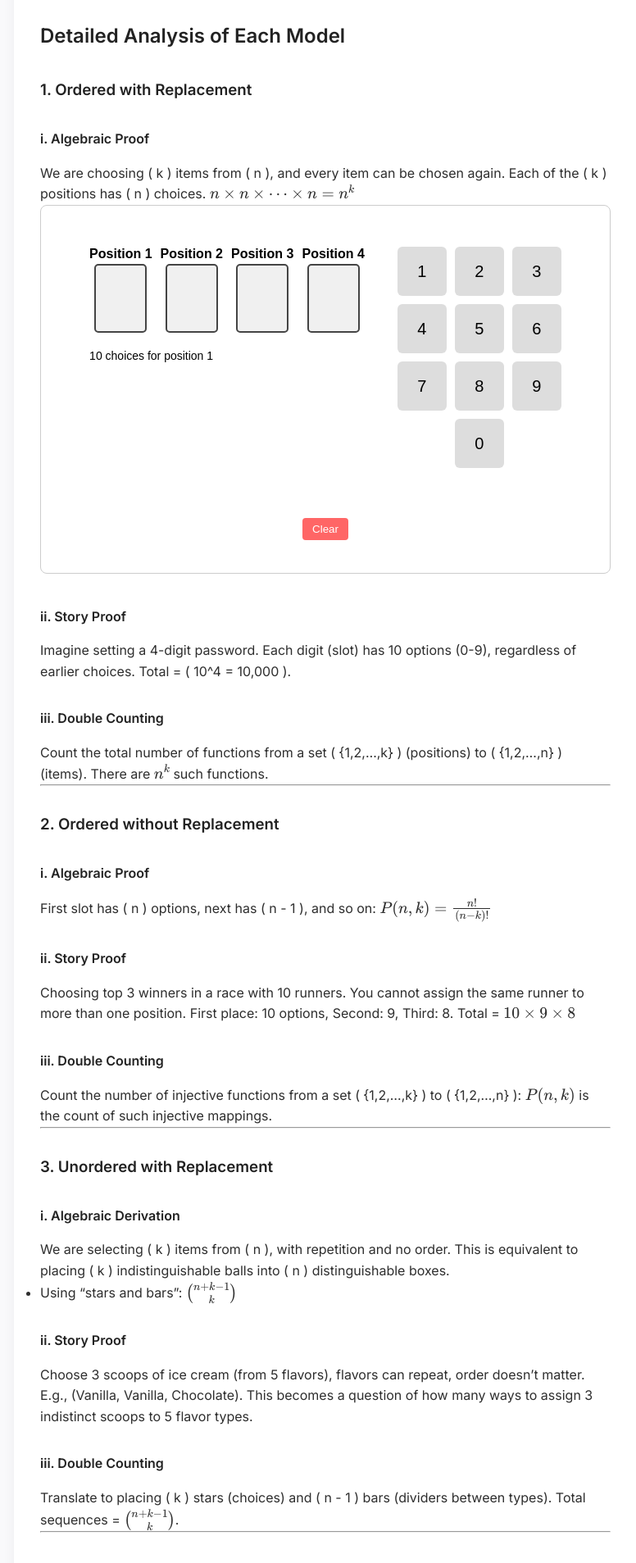
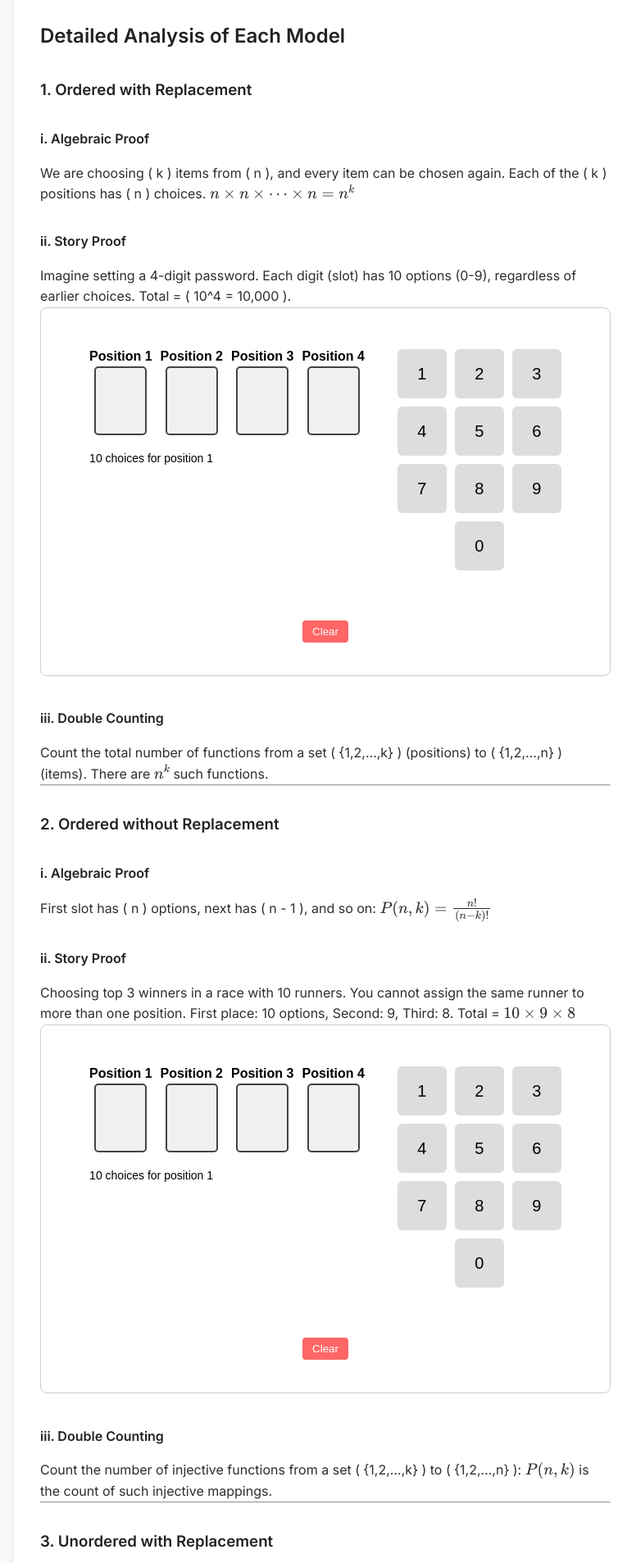
Before and after one commit to 21f3002975/21f3002975.github.io, a Jekyll site: the page built from index.md, in a window 1280 px wide. Shown: the part 3000-4907 px from the top of the page at 82% size, without its empty margins (307-1083 px from the left). Built offline with Jekyll 4.4.1, drawn with Linux system fonts in a browser that asks for light colours; nearby versions of some CDN libraries.

Commit message:
all visualizations

```diff
--- a/index.md
+++ b/index.md
@@ -114,11 +114,12 @@ Where:
 We are choosing \( k \) items from \( n \), and every item can be chosen again.
 Each of the \( k \) positions has \( n \) choices.
 $$ n \times n \times \cdots \times n = n^k $$
-<iframe src="/visualizations/ordered-replacement.html" width="100%" height="450" style="border: 1px solid #ccc; border-radius: 8px;"></iframe>
 
 
 #### ii. Story Proof
 Imagine setting a 4-digit password. Each digit (slot) has 10 options (0-9), regardless of earlier choices. Total = \( 10^4 = 10,000 \).
+
+<iframe src="/visualizations/ordered-replacement.html" width="100%" height="450" style="border: 1px solid #ccc; border-radius: 8px;"></iframe>
 
 #### iii. Double Counting
 Count the total number of functions from a set \( \{1,2,...,k\} \) (positions) to \( \{1,2,...,n\} \) (items). There are $$ n^k $$ such functions.
@@ -133,6 +134,9 @@ $$ P(n, k) = \frac{n!}{(n - k)!} $$
 Choosing top 3 winners in a race with 10 runners. You cannot assign the same runner to more than one position.
 First place: 10 options, Second: 9, Third: 8. Total = $$ 10 \times 9 \times 8 $$
 
+<iframe src="/visualizations/ordered-no-replacement.html" width="100%" height="450" style="border: 1px solid #ccc; border-radius: 8px;"></iframe>
+
+
 #### iii. Double Counting
 Count the number of injective functions from a set \( \{1,2,...,k\} \) to \( \{1,2,...,n\} \):
 $$ P(n, k) $$ is the count of such injective mappings.
@@ -141,6 +145,7 @@ $$ P(n, k) $$ is the count of such injective mappings.
 
 ### 3. **Unordered with Replacement**
 #### i. Algebraic Derivation
+
 We are selecting \( k \) items from \( n \), with repetition and no order. This is equivalent to placing \( k \) indistinguishable balls into \( n \) distinguishable boxes.
 - Using "stars and bars":
 $$ \binom{n + k - 1}{k} $$
@@ -148,6 +153,8 @@ $$ \binom{n + k - 1}{k} $$
 #### ii. Story Proof
 Choose 3 scoops of ice cream (from 5 flavors), flavors can repeat, order doesn’t matter. E.g., (Vanilla, Vanilla, Chocolate).
 This becomes a question of how many ways to assign 3 indistinct scoops to 5 flavor types.
+
+<iframe src="/visualizations/unordered-replacement.html" width="100%" height="450" style="border: 1px solid #ccc; border-radius: 8px;"></iframe>
 
 #### iii. Double Counting
 Translate to placing \( k \) stars (choices) and \( n - 1 \) bars (dividers between types).
@@ -164,6 +171,8 @@ $$ \binom{n}{k} = \frac{n!}{k!(n-k)!} $$
 #### ii. Story Proof
 Forming a committee of 3 people from a group of 10. The group members have no roles or ranks.
 
+<iframe src="/visualizations/unordered-no-replacement.html" width="100%" height="450" style="border: 1px solid #ccc; border-radius: 8px;"></iframe>
+
 #### iii. Double Counting
 Count permutations first: $$\frac{n!}{(n-k)!} $$, then divide by $$ k! $$ to account for ordering: $$ \text{Permutations} \div \text{orderings} = \frac{n!}{k!(n-k)!} $$
 
--- /dev/null
+++ b/visualizations/ordered-no-replacement.html
@@ -0,0 +1,219 @@
+<!DOCTYPE html>
+<html lang="en">
+<head>
+  <meta charset="UTF-8">
+  <title>Unique Digit Keypad</title>
+  <style>
+    body {
+      font-family: sans-serif;
+      display: flex;
+      justify-content: center;
+      margin-top: 50px;
+    }
+
+    .container {
+      display: flex;
+      gap: 40px;
+    }
+
+    .boxes {
+      display: flex;
+      flex-direction: column;
+      gap: 20px;
+      align-items: flex-start;
+    }
+
+    .box-row {
+      display: flex;
+      gap: 10px;
+    }
+
+    .box-container {
+      display: flex;
+      flex-direction: column;
+      align-items: center;
+    }
+
+    .label {
+      font-weight: bold;
+      margin-bottom: 3px;
+    }
+
+    .box {
+      width: 60px;
+      height: 80px;
+      display: flex;
+      justify-content: center;
+      align-items: center;
+      font-size: 28px;
+      border: 2px solid #444;
+      border-radius: 5px;
+      background: #f0f0f0;
+    }
+
+    .explanation {
+      max-width: 300px;
+      font-size: 14px;
+    }
+
+    .explanation i {
+      display: block;
+      margin-top: 2px;
+    }
+
+    .keypad {
+      display: grid;
+      grid-template-columns: repeat(3, 60px);
+      grid-template-rows: repeat(4, 60px);
+      gap: 10px;
+      justify-content: center;
+    }
+
+    .key {
+      width: 60px;
+      height: 60px;
+      font-size: 20px;
+      background-color: #ddd;
+      border: none;
+      border-radius: 6px;
+      cursor: pointer;
+    }
+
+    .key:disabled {
+      background-color: #999;
+      cursor: not-allowed;
+    }
+
+    .spacer {
+      visibility: hidden;
+    }
+
+    .actions {
+      position: absolute;
+      bottom: 40px;
+    }
+
+    .clear {
+      background-color: #f66;
+      color: white;
+      padding: 6px 12px;
+      border: none;
+      border-radius: 4px;
+      cursor: pointer;
+    }
+
+    .clear:hover {
+      background-color: #d44;
+    }
+  </style>
+</head>
+<body>
+
+  <div class="container">
+    <div class="boxes">
+      <div class="box-row" id="boxes">
+        <div class="box-container">
+          <div class="label">Position 1</div>
+          <div class="box"></div>
+        </div>
+        <div class="box-container">
+          <div class="label">Position 2</div>
+          <div class="box"></div>
+        </div>
+        <div class="box-container">
+          <div class="label">Position 3</div>
+          <div class="box"></div>
+        </div>
+        <div class="box-container">
+          <div class="label">Position 4</div>
+          <div class="box"></div>
+        </div>
+      </div>
+
+      <div class="explanation" id="explanation">
+        10 choices for position 1
+      </div>
+    </div>
+
+    <div class="keypad" id="keypad">
+      <!-- Digit buttons populated via JS -->
+    </div>
+  </div>
+
+  <div class="actions">
+    <button class="clear" onclick="clearBoxes()">Clear</button>
+  </div>
+
+  <script>
+    const boxes = document.querySelectorAll('.box');
+    const explanation = document.getElementById('explanation');
+    const keypad = document.getElementById('keypad');
+    let filled = 0;
+    const usedDigits = new Set();
+
+    const layout = [
+      "1", "2", "3",
+      "4", "5", "6",
+      "7", "8", "9",
+      "",  "0", ""
+    ];
+
+    const buttonMap = {}; // Map digit to button for disabling/enabling
+
+    layout.forEach(char => {
+      const btn = document.createElement("button");
+      if (char === "") {
+        btn.className = "spacer";
+      } else {
+        btn.textContent = char;
+        btn.className = "key";
+        btn.onclick = () => addDigit(char, btn);
+        buttonMap[char] = btn;
+      }
+      keypad.appendChild(btn);
+    });
+
+    function addDigit(digit, button) {
+      if (filled >= 4 || usedDigits.has(digit)) return;
+
+      boxes[filled].textContent = digit;
+      usedDigits.add(digit);
+      button.disabled = true;
+      filled++;
+
+      if (filled < 4) {
+        updateExplanation();
+      }
+    }
+
+    function updateExplanation() {
+      const choices = 10 - filled;
+      const pos = filled + 1;
+
+      let text = `${choices} choices for position ${pos}`;
+      let italics = "";
+
+      for (let i = filled; i >= 1; i--) {
+        italics += `<i>for each of the ${11-i} choices in position ${i}</i>`;
+      }
+
+      const multipliers = Array.from({ length: pos }, (_, i) => 10 - i);
+      const total = multipliers.reduce((a, b) => a * b, 1);
+      italics += `<i>=${multipliers.join(" * ")} = ${total} possible choices</i>`;
+
+      explanation.innerHTML = `${text}${italics}`;
+    }
+
+    function clearBoxes() {
+      boxes.forEach(box => box.textContent = "");
+      filled = 0;
+      usedDigits.clear();
+      for (let digit in buttonMap) {
+        buttonMap[digit].disabled = false;
+      }
+      explanation.innerHTML = "10 choices for position 1";
+    }
+  </script>
+
+</body>
+</html>
--- /dev/null
+++ b/visualizations/unordered-no-replacement.html
@@ -0,0 +1,208 @@
+<!DOCTYPE html>
+<html lang="en">
+<head>
+  <meta charset="UTF-8">
+  <title>3-Digit Arrangements</title>
+  <style>
+    body {
+      font-family: sans-serif;
+      display: flex;
+      justify-content: center;
+      margin-top: 50px;
+    }
+
+    .container {
+      display: flex;
+      gap: 40px;
+    }
+
+    .boxes {
+      display: flex;
+      flex-direction: column;
+      gap: 20px;
+      align-items: flex-start;
+    }
+
+    .box-row {
+      display: flex;
+      gap: 10px;
+    }
+
+    .box-container {
+      display: flex;
+      flex-direction: column;
+      align-items: center;
+    }
+
+    .label {
+      font-weight: bold;
+      margin-bottom: 3px;
+    }
+
+    .box {
+      width: 60px;
+      height: 80px;
+      display: flex;
+      justify-content: center;
+      align-items: center;
+      font-size: 28px;
+      border: 2px solid #444;
+      border-radius: 5px;
+      background: #f0f0f0;
+    }
+
+    .explanation {
+      max-width: 300px;
+      font-size: 14px;
+    }
+
+    .explanation i {
+      display: block;
+      margin-top: 2px;
+    }
+
+    .keypad {
+      display: grid;
+      grid-template-columns: repeat(3, 60px);
+      grid-template-rows: repeat(1, 60px);
+      gap: 10px;
+      justify-content: center;
+    }
+
+    .key {
+      width: 60px;
+      height: 60px;
+      font-size: 20px;
+      background-color: #ddd;
+      border: none;
+      border-radius: 6px;
+      cursor: pointer;
+    }
+
+    .key:disabled {
+      background-color: #999;
+      cursor: not-allowed;
+    }
+
+    .actions {
+      position: absolute;
+      bottom: 40px;
+    }
+
+    .clear {
+      background-color: #f66;
+      color: white;
+      padding: 6px 12px;
+      border: none;
+      border-radius: 4px;
+      cursor: pointer;
+    }
+
+    .clear:hover {
+      background-color: #d44;
+    }
+  </style>
+</head>
+<body>
+
+  <div class="container">
+    <div class="boxes">
+      <div class="box-row" id="boxes">
+        <div class="box-container">
+          <div class="label">Position 1</div>
+          <div class="box"></div>
+        </div>
+        <div class="box-container">
+          <div class="label">Position 2</div>
+          <div class="box"></div>
+        </div>
+        <div class="box-container">
+          <div class="label">Position 3</div>
+          <div class="box"></div>
+        </div>
+      </div>
+
+      <div class="explanation" id="explanation">
+        3 choices for position 1
+      </div>
+    </div>
+
+    <div class="keypad" id="keypad">
+      <!-- Buttons added via JS -->
+    </div>
+  </div>
+
+  <div class="actions">
+    <button class="clear" onclick="clearBoxes()">Clear</button>
+  </div>
+
+  <script>
+    const boxes = document.querySelectorAll('.box');
+    const explanation = document.getElementById('explanation');
+    const keypad = document.getElementById('keypad');
+    let filled = 0;
+    const usedDigits = new Set();
+    const availableDigits = ["A", "B", "C"]; // <-- Customize here
+    const buttonMap = {};
+
+    // Create buttons
+    availableDigits.forEach(d => {
+      const btn = document.createElement("button");
+      btn.textContent = d;
+      btn.className = "key";
+      btn.onclick = () => addDigit(d, btn);
+      keypad.appendChild(btn);
+      buttonMap[d] = btn;
+    });
+
+    function addDigit(digit, button) {
+      if (filled >= 3 || usedDigits.has(digit)) return;
+
+      boxes[filled].textContent = digit;
+      usedDigits.add(digit);
+      button.disabled = true;
+      filled++;
+
+      if (filled < 3) {
+        updateExplanation();
+      } else {
+        updateFinalExplanation();
+      }
+    }
+
+    function updateExplanation() {
+      const remaining = 3 - filled;
+      const pos = filled + 1;
+
+      let text = `${remaining} choices for position ${pos}`;
+      let italics = "";
+
+      for (let i = filled; i >= 1; i--) {
+        italics += `<i>for each of the ${4-i} choices in position ${i}</i>`;
+      }
+
+      explanation.innerHTML = `${text}${italics}`;
+    }
+
+    function updateFinalExplanation() {
+      let italics = "";
+      for (let i = filled; i >= 1; i--) {
+        italics += `<i>for each of the ${3-i} choices in position ${i}</i>`;
+      }
+      italics += `<i>= 3 × 2 × 1 = 6 possible arrangements of these 3 letters</i>`;
+      explanation.innerHTML = `1 choice for position 3${italics}`;
+    }
+
+    function clearBoxes() {
+      boxes.forEach(box => box.textContent = "");
+      filled = 0;
+      usedDigits.clear();
+      for (let digit in buttonMap) {
+        buttonMap[digit].disabled = false;
+      }
+      explanation.innerHTML = `3 choices for position 1`;
+    }
+  </script>
+
+</body>
+</html>
--- /dev/null
+++ b/visualizations/unordered-replacement.html
@@ -0,0 +1,265 @@
+<!DOCTYPE html>
+<html lang="en">
+<head>
+  <meta charset="UTF-8" />
+  <title>Stars and Bars Demo</title>
+  <style>
+    body {
+      font-family: sans-serif;
+      display: flex;
+      flex-direction: column;
+      align-items: center;
+      padding: 20px;
+    }
+    .hidden {
+      display: none;
+    }
+    .instructions {
+        margin-top: 10px;
+        font-size: 14px;
+    }
+    #input-section {
+      margin-bottom: 20px;
+    }
+    .shape-box {
+      border: 2px solid #ccc;
+      padding: 0px 10px;
+      border-radius: 10px;
+      background-color: #f9f9f9;
+      margin-top: 10px;
+      display: inline-block;
+    }
+    .shape-container {
+      display: flex;
+      gap: 0px;
+      flex-wrap: wrap;
+      justify-content: center;
+      margin-top: 0px;
+    }
+    .shape {
+      width: 40px;
+      height: 60px;
+      display: flex;
+      align-items: center;
+      justify-content: center;
+      position: relative;
+      cursor: pointer;
+    }
+    .star {
+      font-size: 24px;
+      color: lightgrey;
+      transition: color 0.3s;
+    }
+    .bar {
+      width: 6px;
+      height: 40px;
+      background-color: lightgrey;
+      position: absolute;
+      transition: background-color 0.3s;
+    }
+    .selected-bar {
+      background-color: blue !important;
+    }
+    .highlighted-star {
+      color: gold !important;
+    }
+    .counter {
+      margin-top: 10px;
+      font-weight: bold;
+    }
+    .note {
+      font-style: italic;
+      margin-top: 10px;
+    }
+    button {
+      margin-top: 10px;
+    }
+    input::-webkit-outer-spin-button,
+    input::-webkit-inner-spin-button {
+      -webkit-appearance: none;
+      margin: 0;
+    }
+    input[type=number] {
+      -moz-appearance: textfield;
+    }
+  </style>
+</head>
+<body>
+  <h2>Stars and bars demo</h2>
+  <div id="input-section">
+    <label>Number of Stars (max 9):
+      <input type="number" id="star-count" min="1" max="9" maxlength="1" style="appearance: textfield;" />
+    </label><br />
+    <label>Number of Groups (max 9):
+      <input type="number" id="group-count" min="1" max="9" maxlength="1" style="appearance: textfield;" />
+    </label><br />
+    <button onclick="startDemo()">Generate demo</button>
+  </div>
+
+  <div id="demo-section" class="hidden">
+    <div class="counter" id="counter"></div>
+    <div class="note">Note: number of bars (partitions) is 1 less than the number of groups.</div>
+    <div class="instructions"><i>(Click to place bars)</i></div>
+    <div class="shape-box">
+      <div class="shape-container" id="shape-container"></div>
+    </div>
+    <div id="step-messages" style="margin-top: 15px;"></div>
+    <button onclick="resetDemo()">Reset</button>
+  </div>
+
+  <script>
+    let barClicks = 0;
+    let maxBars = 0;
+    let starCount = 0;
+    let groupCount = 0;
+
+    function startDemo() {
+      starCount = parseInt(document.getElementById('star-count').value);
+      groupCount = parseInt(document.getElementById('group-count').value);
+
+      if (isNaN(starCount) || isNaN(groupCount) || starCount > 9 || groupCount > 9 || starCount < 1 || groupCount < 1) {
+        alert('Please enter valid numbers between 1 and 9.');
+        return;
+      }
+
+      document.getElementById('input-section').classList.add('hidden');
+      document.getElementById('demo-section').classList.remove('hidden');
+
+      const totalShapes = starCount + groupCount - 1;
+      maxBars = groupCount - 1;
+      barClicks = 0;
+
+      updateCounter();
+      updateStepMessages();
+
+      const container = document.getElementById('shape-container');
+      container.innerHTML = '';
+
+      for (let i = 0; i < totalShapes; i++) {
+        const shape = document.createElement('div');
+        shape.classList.add('shape');
+
+        const star = document.createElement('span');
+        star.classList.add('star');
+        star.innerHTML = '★';
+
+        const bar = document.createElement('div');
+        bar.classList.add('bar');
+
+        shape.appendChild(star);
+        shape.appendChild(bar);
+
+        shape.addEventListener('click', () => handleClick(shape));
+
+        container.appendChild(shape);
+      }
+    }
+
+    function handleClick(shape) {
+      const bar = shape.querySelector('.bar');
+      const star = shape.querySelector('.star');
+
+      if (bar.classList.contains('selected-bar') || !bar || !star) return;
+
+      if (barClicks < maxBars) {
+        bar.classList.add('selected-bar');
+        star.style.display = 'none';
+        barClicks++;
+        updateStepMessages();
+        updateCounter();
+      }
+
+      if (barClicks === maxBars) {
+        document.querySelectorAll('.shape').forEach(s => {
+          const bar = s.querySelector('.bar');
+          const star = s.querySelector('.star');
+          if (!bar.classList.contains('selected-bar')) {
+            bar.style.display = 'none';
+            star.classList.add('highlighted-star');
+          }
+        });
+      }
+    }
+
+    function updateCounter() {
+      const counter = document.getElementById('counter');
+      counter.textContent = `Total Stars: ${starCount}, Total Bars: ${groupCount - 1}, Remaining Bars: ${maxBars - barClicks}`;
+    }
+
+    function factorial(n) {
+        if (n < 0) return undefined; // optional error handling
+        let result = 1;
+        for (let i = 2; i <= n; i++) {
+            result *= i;
+        }
+        return result;
+    }
+
+
+    function updateStepMessages() {
+      const messageBox = document.getElementById('step-messages');
+      const totalPositions = starCount + groupCount - 1;
+      const messages = [];
+      let product = 0;
+      let loopStart = barClicks - 1
+
+      const currentBarNumber = Math.min(barClicks + 1, maxBars);
+      const choicesForCurrentBar = totalPositions - barClicks;
+
+      if (barClicks < maxBars) {
+        messages.push(`${choicesForCurrentBar} choices for bar ${currentBarNumber}`);
+      } else {
+        // When all bars placed, show choices for last bar
+        messages.push(`${totalPositions - maxBars + 1} choices for bar ${maxBars}`);
+        loopStart = barClicks - 2
+      }
+
+      // Show previous bars' choices in italics
+      const factors = [];
+      for (let i = loopStart; i >= 0; i--) {
+        const prevChoices = totalPositions - i;
+        messages.push(`<em>for each of the ${prevChoices} choices for bar ${i+1}</em>`);
+        factors.push(prevChoices);
+      }
+      // Add current bar's choices for product calculation
+      if (barClicks < maxBars) {
+        factors.push(choicesForCurrentBar);
+      } else {
+        factors.push(totalPositions - maxBars + 1);
+      }
+
+      if (barClicks > 0) {
+        product = factors.reduce((a, b) => a * b, 1);
+        messages.push(`= ${product} possible positions for ${barClicks + 1} bars in ${totalPositions} slots`);
+      }
+
+      if (barClicks == maxBars) {
+        maxBarsFactorial = factorial(maxBars)
+        messages.push('<div style="margin: 1em 0;"></div>')
+        messages.push(`Discounting ${maxBars}! = ${maxBarsFactorial} arrangements for each combination of ${maxBars} slots:`)
+        messages.push(`No. of possible ways to put ${starCount} stars in ${maxBars+1} boxes = ${product}/${maxBarsFactorial} = <b>${product/maxBarsFactorial}</b>`)
+      }
+
+      messageBox.innerHTML = messages.map(m => `<div>${m}</div>`).join('');
+    }
+
+    function resetDemo() {
+      document.getElementById('demo-section').classList.add('hidden');
+      document.getElementById('input-section').classList.remove('hidden');
+      document.getElementById('shape-container').innerHTML = '';
+      document.getElementById('step-messages').innerHTML = '';
+      document.getElementById('star-count').value = '';
+      document.getElementById('group-count').value = '';
+    }
+    document.querySelectorAll('input[type=number]').forEach(input => {
+        input.addEventListener('input', () => {
+            if (input.value.length > 1) {
+                input.value = input.value.slice(0, 1);
+            } else if (input.value == "0") {
+                input.value = null
+            }
+        });
+    });
+  </script>
+</body>
+</html>
```
